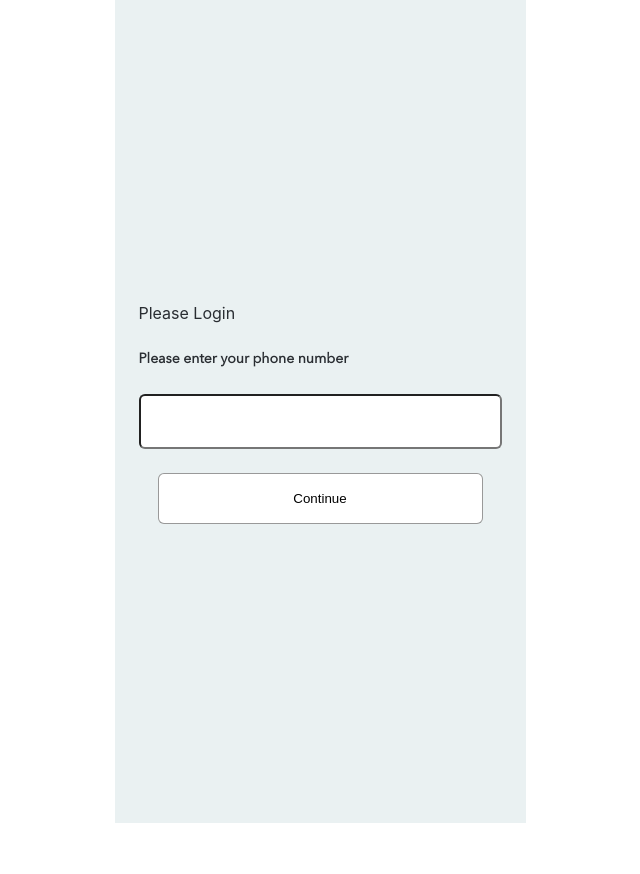
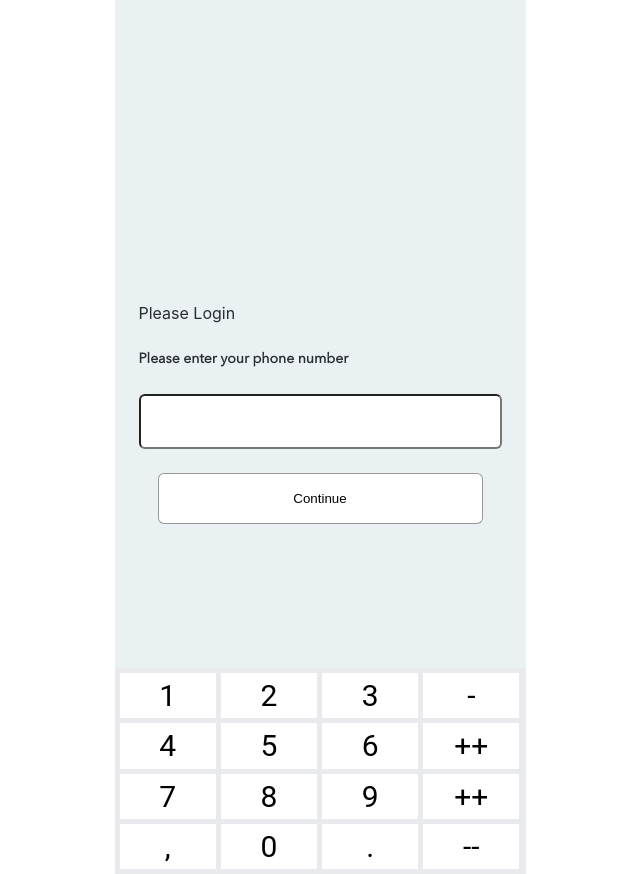
Before and after one commit to girishv694/E-wasteManagement, a React (Create React App) app in the folder project/: page /page11 in a window 1280 px wide. Shown: the whole page, without its empty margins (320-960 px from the left). Before the commit the page ends 823 px from the top, so only its background shows below. Built offline with nearby package versions, Linux system fonts and the light colour scheme.

Commit message:
page-11 dialer added

```diff
--- a/project/src/components/Page11.jsx
+++ b/project/src/components/Page11.jsx
@@ -19,7 +19,25 @@ function Page11() {
               <input type="text" palceholder="+91-Mobile Number"></input>
           </div>
          <button><p>Continue</p></button>
-          <div></div>
+          <div className="grid-container">
+              <div>1</div>
+              <div>2</div>
+              <div>3</div>
+              <div>-</div>
+
+              <div>4</div>
+              <div>5</div>
+              <div>6</div>
+              <div>++</div>
+              <div>7</div>
+              <div>8</div>
+              <div>9</div>
+              <div>++</div>
+              <div>,</div>
+              <div>0</div>
+              <div>.</div>
+              <div>--</div>
+          </div>
         </Div>
       </Link>
     </div>
--- a/project/src/css/page11.css
+++ b/project/src/css/page11.css
@@ -24,7 +24,7 @@
 .page11-phone {
   font-family: "Avenir_Next";
   font-style: normal;
-  font-weight: bolder;
+  font-weight: 900;
   font-size: 14px;
   line-height: 19px;
   margin-top: 20px;
@@ -76,3 +76,34 @@ button:hover {
     background-color: #41c8b7;
 
   }
+  .grid-container {
+    Width :411px;
+    Height :206px;
+    position: relative;
+    left: 0%;
+    right: 0%;
+    top:617px;
+
+
+    background: #E9EAEE;
+    display: grid;
+
+    grid-template-columns: 24% 24% 24% 24%;
+    grid-gap: 5px;
+    /* background-color: #2196F3; */
+    padding: 5px;
+  }
+  .grid-container > div {
+    background-color:#FFFFFF;
+    text-align: center;
+    padding: 5px 0;
+
+font-family: Roboto;
+font-style: normal;
+font-weight: normal;
+font-size: 30px;
+line-height: 35px;
+color: #000000;
+
+
+  }
```
Also changed, not shown: project/public/Images/Page11-img1.svg (added).
